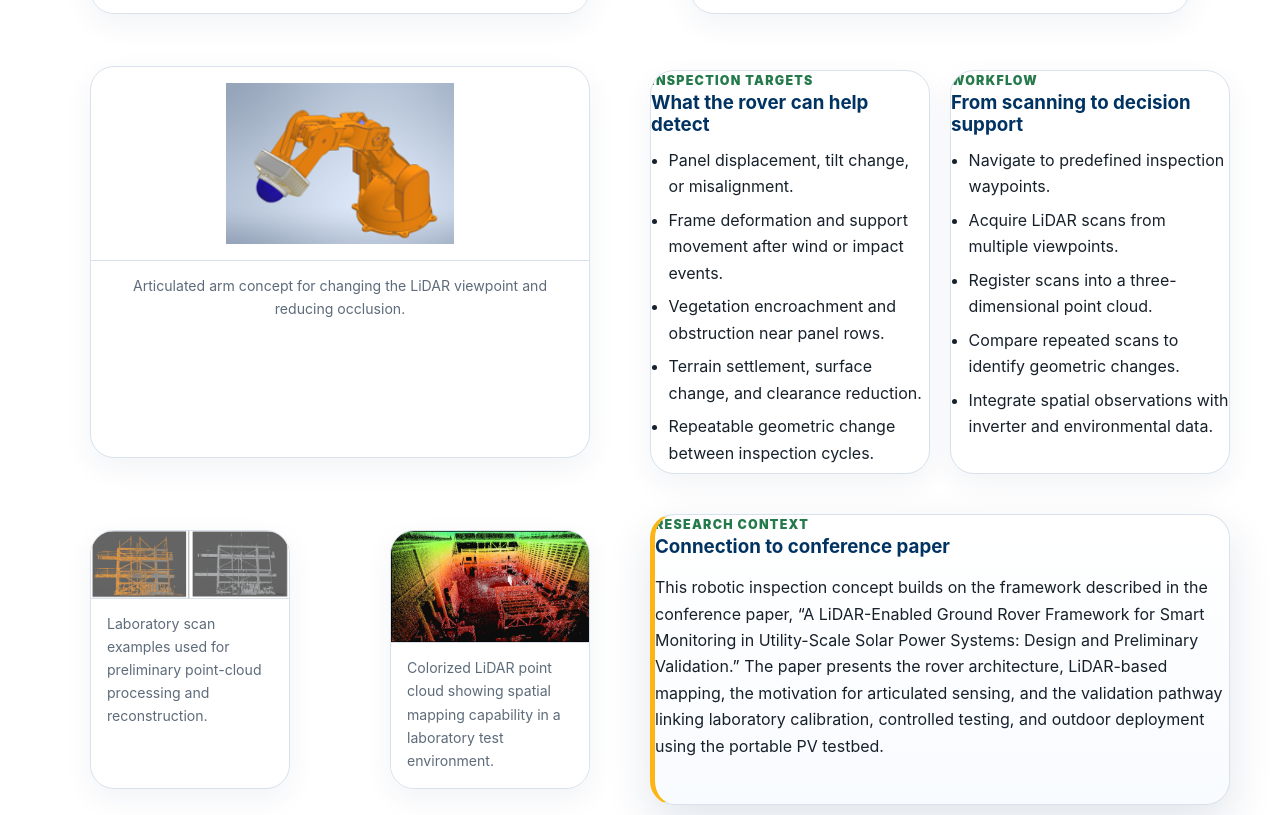
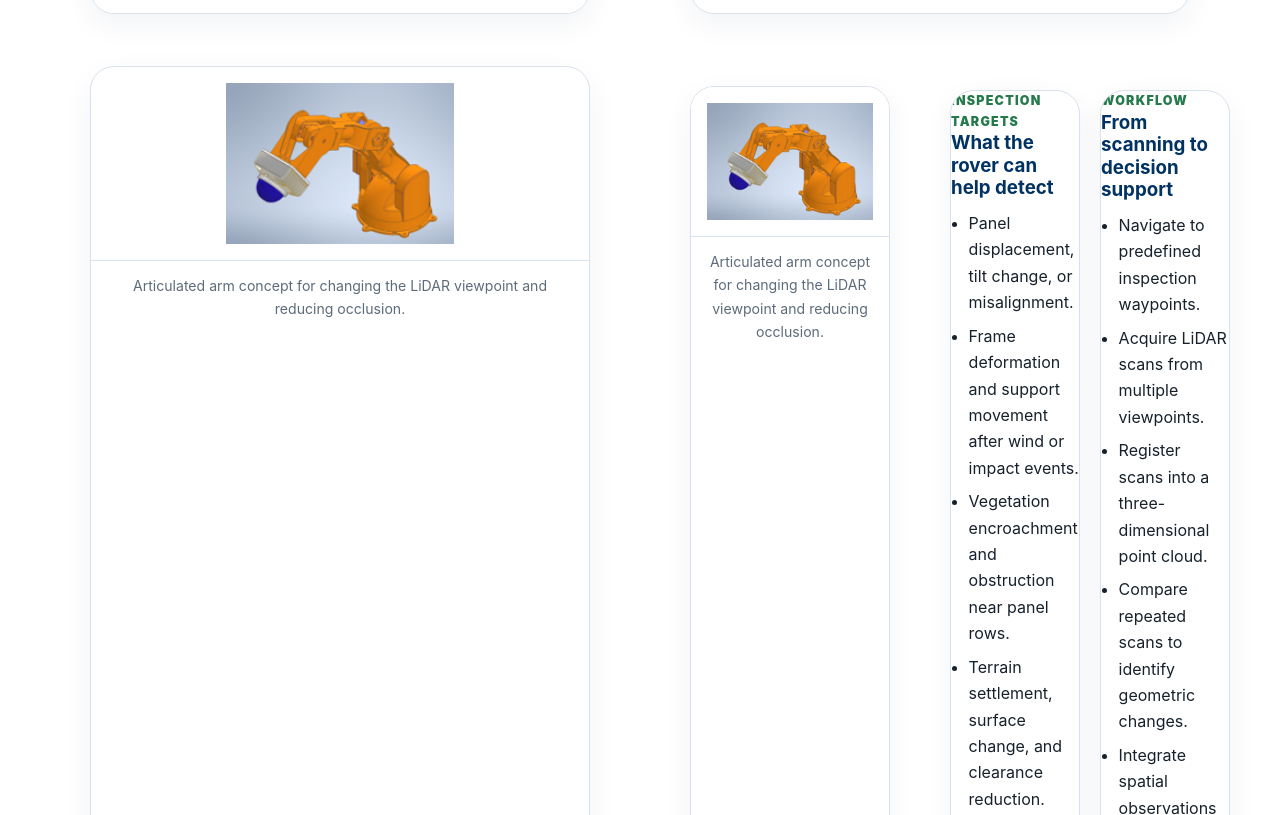
Before and after one commit to k-mosalam/solar-energy-testbed, a plain HTML site: page index.html in a window 1280 px wide. Shown: the part 5485-6300 px from the top of the page. Drawn offline with Linux system fonts and the light colour scheme.

Commit message:
Update index.html

```diff
--- a/index.html
+++ b/index.html
@@ -821,6 +821,17 @@
             </figcaption>
           </figure>
 
+        <div class="rover-gallery" aria-label="Articulated arm and sensor positioning figures">
+          <figure class="card small-arm-figure">
+            <img
+              src="assets/braccio_arm.png"
+              alt="Articulated robotic arm concept for LiDAR viewpoint adjustment"
+            />
+            <figcaption class="image-caption">
+              Articulated arm concept for changing the LiDAR viewpoint and reducing occlusion.
+            </figcaption>
+          </figure>
+
         <div class="grid two" style="margin-top: 1.25rem;">
           <article class="card">
             <div class="label">Inspection Targets</div>
```
